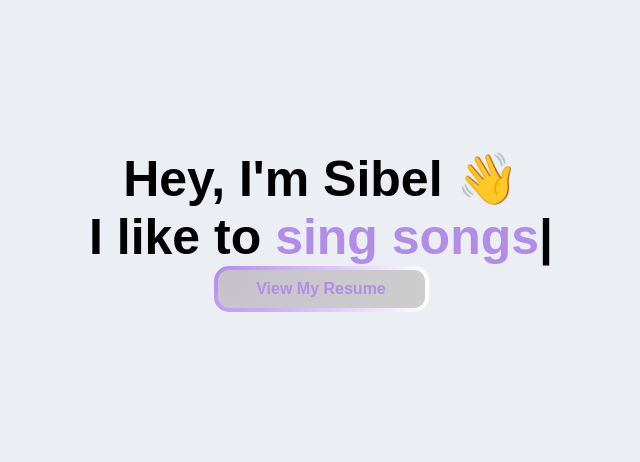
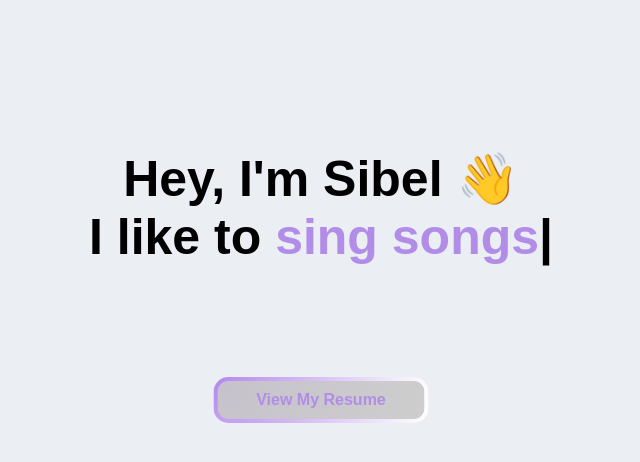
Before and after one commit to sibeljahangirli/sibel, a plain HTML site: page index.html in a window 1280 px wide. Shown: the whole page, without its empty margins (319-959 px from the left). Drawn offline with Linux system fonts and the light colour scheme.

Commit message:
Update index.html

```diff
--- a/index.html
+++ b/index.html
@@ -64,6 +64,11 @@
         transition: color 0.2s ease-in;
         justify-content: center;
         align-items: center;
+
+        position: absolute; /* this will make the button position absolute within the page */
+        top: 50%; /* this will position the button vertically in the center of the page */
+        left: 50%; /* this will position the button horizontally in the center of the page */
+        transform: translate(-50%, -50%); /* this will adjust the position of the button to account for its own width and height */
       }
 
       .button:hover {
```
